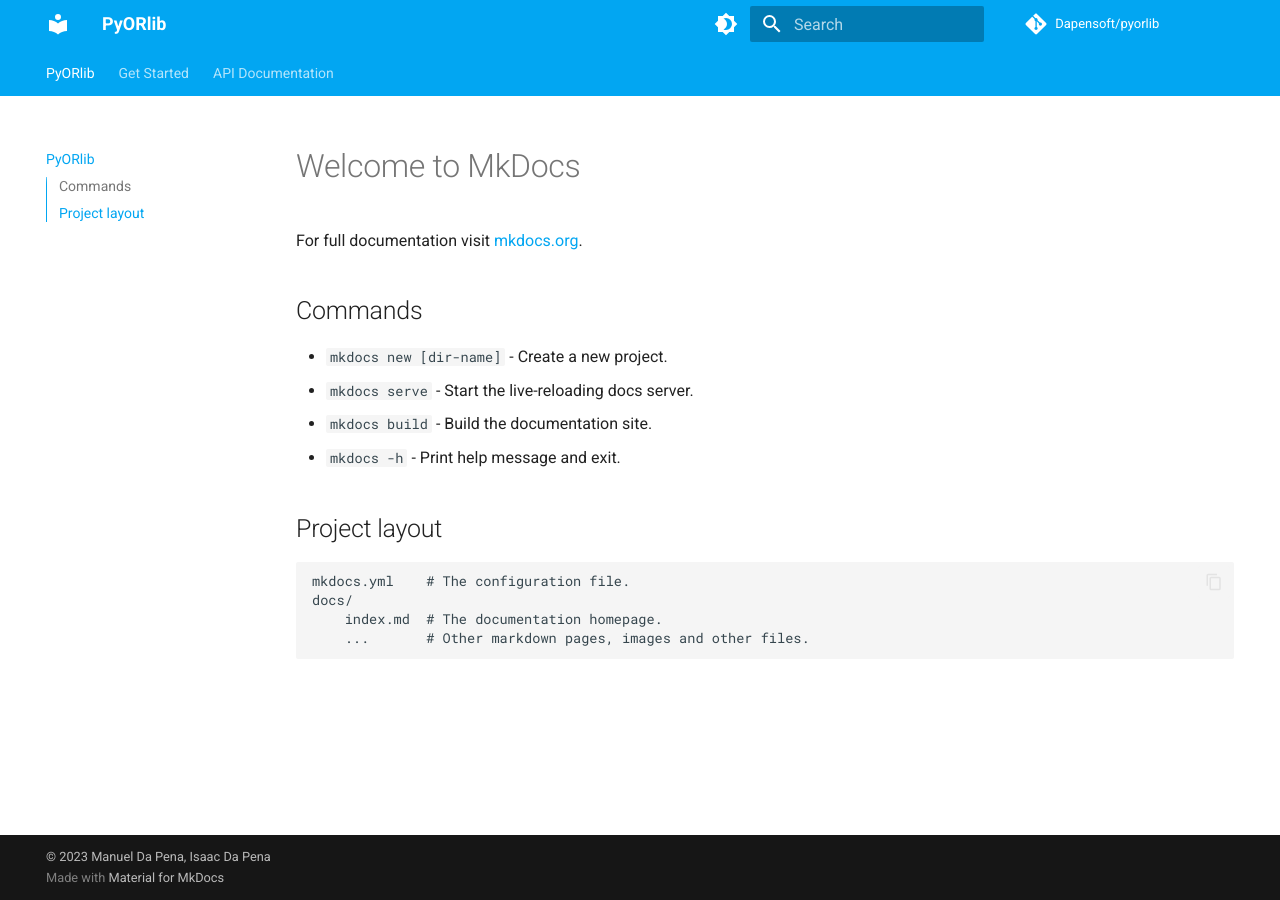
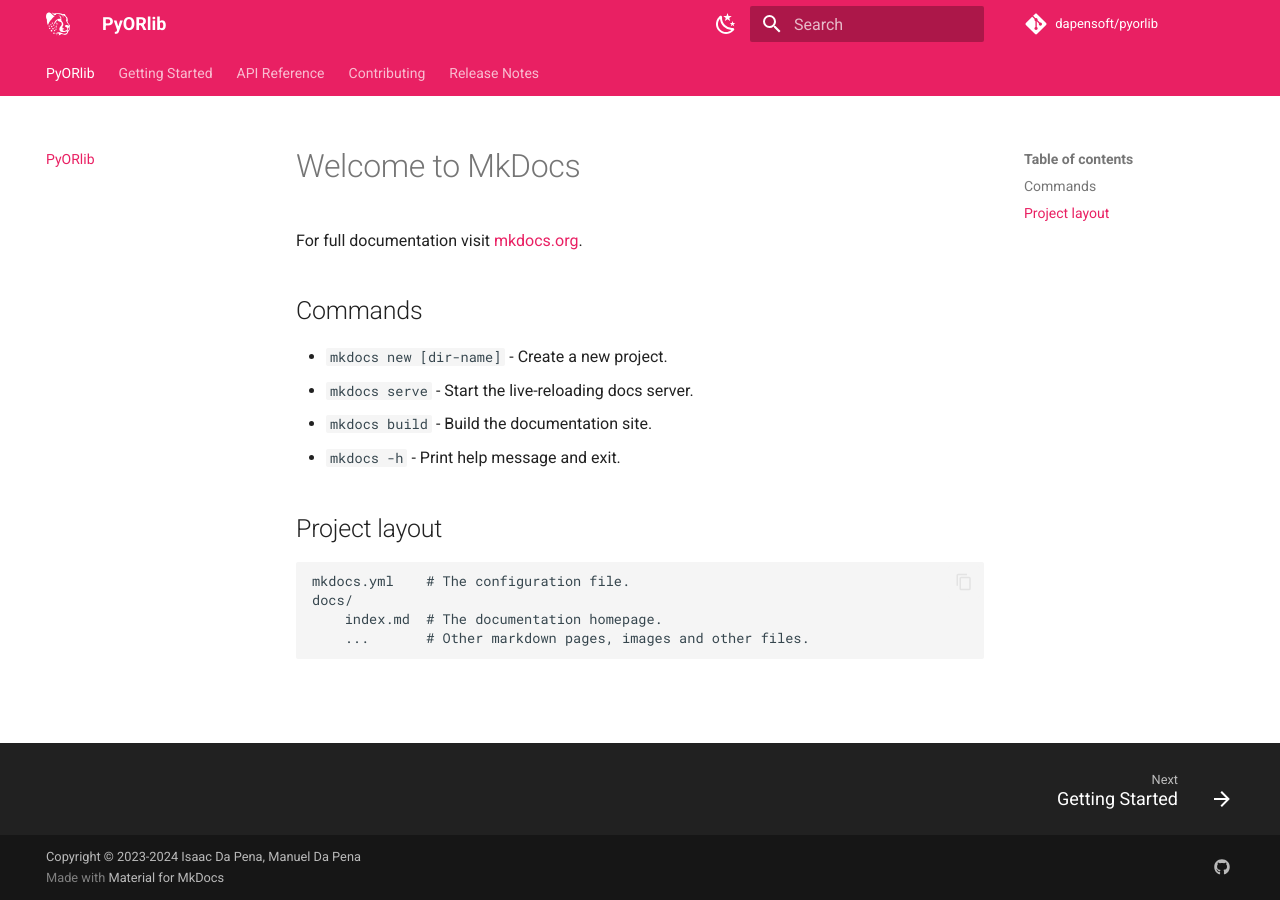
Before and after one commit to dapensoft/pyorlib, an MkDocs documentation site: the page built from docs/index.md, in a window 1280 px wide. Built offline with MkDocs 1.6.1 and Material for MkDocs 9.7.7, drawn with Linux system fonts in a browser that asks for light colours; comment, search, counter and statistics services are not loaded.

Commit message:
Update mkdocs.yml

```diff
--- a/mkdocs.yml
+++ b/mkdocs.yml
@@ -1,31 +1,48 @@
+# Project information
 site_name: PyORlib
-site_description: A Python Operation Research library
+site_url: https://dapensoft.github.io/pyorlib/
+site_author: Isaac Da Pena & Manuel Da Pena
+site_description: >-
+  A powerful Python library for operations research. Define, solve, and interact with
+  mathematical models in a standardized manner across different optimization packages.
 
+# Repository
+repo_name: dapensoft/pyorlib
+repo_url: https://github.com/dapensoft/pyorlib
+
+# Copyright
+copyright: |
+  Copyright &copy; 2023-2024 <a href="https://github.com/idapena" target="_blank" rel="idapena">Isaac Da Pena</a>,
+  <a href="https://github.com/mdapena" target="_blank" rel="mdapena">Manuel Da Pena</a>
+
+# Configuration
 theme:
   name: material
   language: en
+  logo: images/logo/pyorlib-logo-white.svg
+  favicon: images/favicon/pyorlib-logo.ico
   palette:
     - media: '(prefers-color-scheme: light)'
       scheme: default
-      primary: light blue
+      primary: pink
       accent: amber
       toggle:
-        icon: material/brightness-4
+        icon: material/weather-night
         name: Switch to dark mode
     - media: '(prefers-color-scheme: dark)'
       scheme: slate
-      primary: light blue
+      primary: pink
       accent: amber
       toggle:
-        icon: material/brightness-7
+        icon: material/weather-sunny
         name: Switch to light mode
   features:
     - navigation.tabs
-    - navigation.path
-    - navigation.sections
     - navigation.indexes
     - navigation.top
-    - toc.integrate
+    - navigation.expand
+    - navigation.footer
+    - toc.follow
     - search.suggest
     - search.highlight
     - content.tabs.link
@@ -34,31 +51,73 @@
     - content.tooltips
     - content.code.annotate
 
-repo_name: Dapensoft/pyorlib
-repo_url: https://github.com/Dapensoft/pyorlib
+# Customization
+extra:
+  social:
+    - icon: fontawesome/brands/github
+      link: https://github.com/dapensoft
 
+# Plugins
+plugins:
+  - search
+  - git-authors:
+      exclude:
+        - api/index.md
+        - index.md
+  - git-revision-date-localized:
+      type: timeago
+      exclude:
+        - api/index.md
+        - index.md
+  - mkdocstrings:
+      handlers:
+        python:
+          options:
+            docstring_style: sphinx
+            show_if_no_docstring: true
+            inherited_members: true
+            members_order: source
+            separate_signature: true
+            unwrap_annotated: true
+            filters: [ "!^(_.*$)", "^(__init__|__init_subclass__|__call__|__enter__|__exit__)$" ]
+            docstring_section_style: spacy
+            signature_crossrefs: true
+            show_symbol_type_heading: true
+            show_symbol_type_toc: true
+            show_signature_annotations: true
+            show_category_heading: true
+
+# Extensions
 markdown_extensions:
+  - attr_list
+  - md_in_html
+  - pymdownx.arithmatex:
+      generic: true
   - pymdownx.highlight:
       anchor_linenums: true
   - pymdownx.inlinehilite
-  - pymdownx.snippets
+  - pymdownx.snippets:
+      base_path:
+        - !relative $docs_dir
   - admonition
-  - pymdownx.arithmatex:
-      generic: true
   - footnotes
   - pymdownx.details
   - pymdownx.superfences
   - pymdownx.mark
-  - attr_list
+  - abbr
   - pymdownx.emoji:
-      emoji_index: !!python/name:materialx.emoji.twemoji
-      emoji_generator: !!python/name:materialx.emoji.to_svg
+      emoji_index: !!python/name:material.extensions.emoji.twemoji
+      emoji_generator: !!python/name:material.extensions.emoji.to_svg
+  - pymdownx.tabbed:
+      alternate_style: true
+  - toc:
+      permalink: true
 
+# Page tree
 nav:
   - PyORlib: index.md
-  - Get Started: install/install.md
-  - API Documentation: api/api.md
-
-copyright: |
-  &copy; 2023 <a href="https://github.com/NachoDPP" target="_blank" rel="NachoDPP">Manuel Da Pena</a>,
-  <a href="https://github.com/IxDevel" target="_blank" rel="IxDevel">Isaac Da Pena</a>
+  - Getting Started: getting-started.md
+  - API Reference:
+      - api/index.md
+  - Contributing: contributing.md
+  - Release Notes: release-notes.md
```
